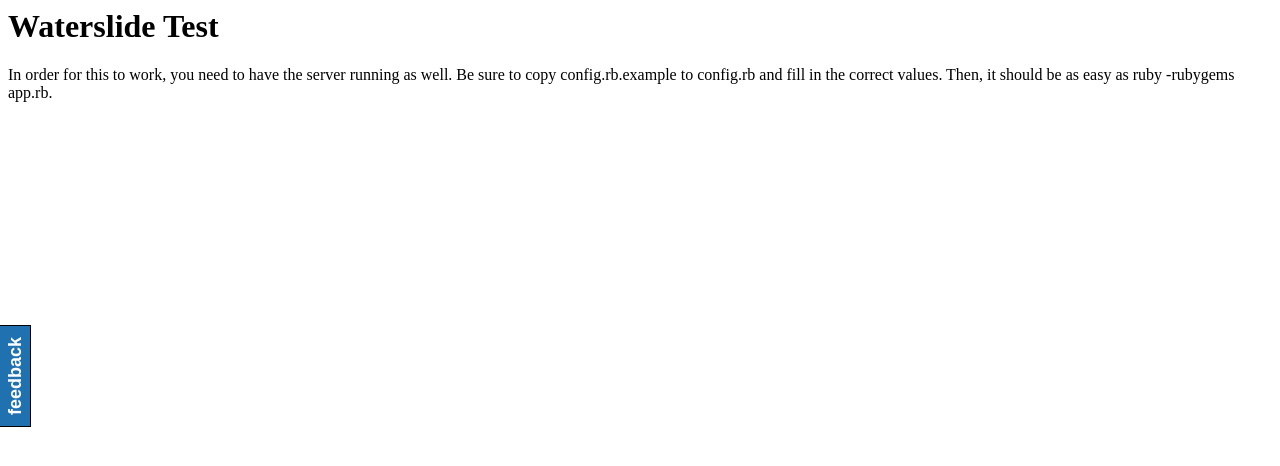
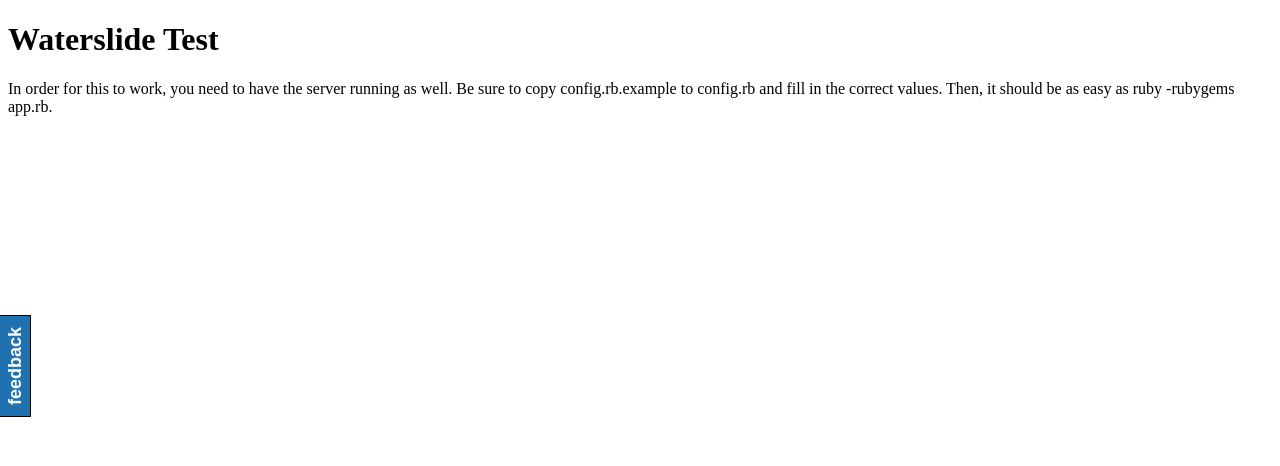
Before and after one commit to rileydutton/waterslide, a plain HTML site: page index.html in a window 1280 px wide. Drawn offline with nearby package versions, Linux system fonts and the light colour scheme.

Commit message:
Added support for IE 7+

```diff
--- a/index.html
+++ b/index.html
@@ -1,8 +1,16 @@
+<!DOCTYPE html PUBLIC "-//W3C//DTD XHTML 1.0 Transitional//EN" "http://www.w3.org/TR/xhtml1/DTD/xhtml1-transitional.dtd">
 <html>
 
 	<head>
 		<title>Waterslide Test</title>
 		<link href="waterslide.css" rel="stylesheet" />
+		<!--[if IE]>
+		<style type="text/css">
+		div#waterslide {
+			left: -1px;
+		}
+		</style>
+		<![endif]-->
 		<script type="text/javascript" src="https://ajax.googleapis.com/ajax/libs/jquery/1.5.0/jquery.min.js"></script>
 		<script type="text/javascript" src="waterslide.js"></script>
 	</head>
--- a/public/waterslide.css
+++ b/public/waterslide.css
@@ -1,9 +1,10 @@
 div#waterslide {
+	display: block;
 	position: fixed;
 	height: 30px;
 	width: 100px;
 	left: -36px;
-	top: 45%;
+	top: 0px;
 	background-color: #1f71b0;
 	color: white;
 	font-weight: bold;
@@ -98,5 +99,6 @@ div#waterslide_overlay {
 	left: 0px;
 	background-color: black;
 	opacity: 0.60;
+	filter: alpha(opacity = 60);
 	z-index: 10000;
 }
--- a/public/waterslide.js
+++ b/public/waterslide.js
@@ -4,6 +4,7 @@ var endpoint = "/feedback";
 $(function() {
 
 	var button = $("<div id='waterslide'><div class='text'>feedback</div></div>").appendTo("body");
+	button.css("top", $(window).height() / 2 - 50 + "px");
 
 	button.click(function(e) {
 		var overlay = $("<div id='waterslide_overlay'></div>").appendTo("body");
```
